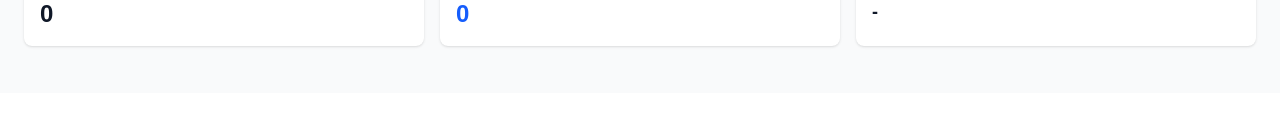
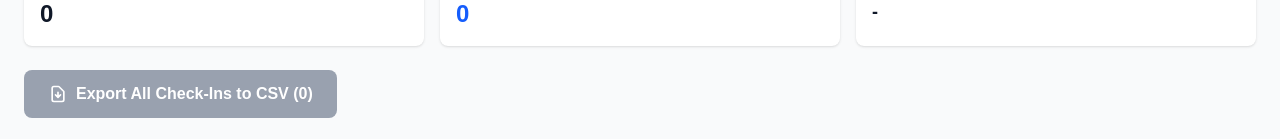
Before and after one commit to Nadir-Urbina/dap-wf-session-registration, a Next.js app: page /checkin in a window 1280 px wide. Shown: the part 707-846 px from the top of the page. Before the commit the page ends 800 px from the top, so only its background shows below. Built offline with nearby package versions, Linux system fonts and the light colour scheme; no server answers; the database is empty.

Commit message:
added full list of checked in data, plus the export to csv functionality

```diff
--- a/src/app/checkin/page.tsx
+++ b/src/app/checkin/page.tsx
@@ -22,6 +22,7 @@ export default function CheckInPage() {
   const [searching, setSearching] = useState(false);
   const [error, setError] = useState('');
   const [success, setSuccess] = useState('');
+  const [allCheckIns, setAllCheckIns] = useState<CheckIn[]>([]);
   const [recentCheckIns, setRecentCheckIns] = useState<CheckIn[]>([]);
 
   useEffect(() => {
@@ -33,10 +34,13 @@ export default function CheckInPage() {
       const response = await fetch('/api/checkins');
       if (response.ok) {
         const checkIns = await response.json();
-        // Sort by check-in time (most recent first) and take top 10
+        // Sort by check-in time (most recent first)
         const sorted = checkIns.sort((a: CheckIn, b: CheckIn) =>
           new Date(b.checkInTime).getTime() - new Date(a.checkInTime).getTime()
         );
+        // Store all check-ins for statistics and export
+        setAllCheckIns(sorted);
+        // Keep only top 10 for display
         setRecentCheckIns(sorted.slice(0, 10));
       }
     } catch (error) {
@@ -263,6 +267,56 @@ export default function CheckInPage() {
       minute: '2-digit',
       hour12: true
     });
+  };
+
+  const exportToCSV = () => {
+    if (allCheckIns.length === 0) {
+      alert('No check-ins to export');
+      return;
+    }
+
+    // Create CSV content
+    const headers = ['Employee Name', 'Check-In Time', 'Food Tickets', 'Notes'];
+    const rows = allCheckIns.map(checkIn => [
+      checkIn.employeeName,
+      new Date(checkIn.checkInTime).toLocaleString('en-US', {
+        year: 'numeric',
+        month: '2-digit',
+        day: '2-digit',
+        hour: '2-digit',
+        minute: '2-digit',
+        second: '2-digit',
+        hour12: false
+      }),
+      checkIn.foodTickets.toString(),
+      checkIn.notes || ''
+    ]);
+
+    // Escape CSV values (handle commas and quotes)
+    const escapeCSV = (value: string) => {
+      if (value.includes(',') || value.includes('"') || value.includes('\n')) {
+        return `"${value.replace(/"/g, '""')}"`;
+      }
+      return value;
+    };
+
+    const csvContent = [
+      headers.join(','),
+      ...rows.map(row => row.map(escapeCSV).join(','))
+    ].join('\n');
+
+    // Create and download file
+    const blob = new Blob([csvContent], { type: 'text/csv;charset=utf-8;' });
+    const link = document.createElement('a');
+    const url = URL.createObjectURL(blob);
+
+    const timestamp = new Date().toISOString().split('T')[0];
+    link.setAttribute('href', url);
+    link.setAttribute('download', `check-ins-${timestamp}.csv`);
+    link.style.visibility = 'hidden';
+    document.body.appendChild(link);
+    link.click();
+    document.body.removeChild(link);
   };
 
   return (
@@ -497,22 +551,36 @@ export default function CheckInPage() {
         <div className="mt-6 grid grid-cols-1 md:grid-cols-3 gap-4">
           <div className="bg-white rounded-lg shadow p-4">
             <div className="text-sm text-gray-600">Total Check-Ins</div>
-            <div className="text-2xl font-bold text-gray-900">{recentCheckIns.length}</div>
+            <div className="text-2xl font-bold text-gray-900">{allCheckIns.length}</div>
           </div>
           <div className="bg-white rounded-lg shadow p-4">
             <div className="text-sm text-gray-600">Total Food Tickets</div>
             <div className="text-2xl font-bold text-blue-600">
-              {recentCheckIns.reduce((sum, checkIn) => sum + checkIn.foodTickets, 0)}
+              {allCheckIns.reduce((sum, checkIn) => sum + checkIn.foodTickets, 0)}
             </div>
           </div>
           <div className="bg-white rounded-lg shadow p-4">
             <div className="text-sm text-gray-600">Latest Check-In</div>
             <div className="text-lg font-bold text-gray-900">
-              {recentCheckIns.length > 0
-                ? formatDateTime(recentCheckIns[0].checkInTime)
+              {allCheckIns.length > 0
+                ? formatDateTime(allCheckIns[0].checkInTime)
                 : '-'}
             </div>
           </div>
+        </div>
+
+        {/* Export Button */}
+        <div className="mt-6">
+          <button
+            onClick={exportToCSV}
+            disabled={allCheckIns.length === 0}
+            className="px-6 py-3 bg-green-600 text-white font-semibold rounded-lg hover:bg-green-700 disabled:bg-gray-400 disabled:cursor-not-allowed transition-colors flex items-center gap-2"
+          >
+            <svg className="w-5 h-5" fill="none" stroke="currentColor" viewBox="0 0 24 24">
+              <path strokeLinecap="round" strokeLinejoin="round" strokeWidth={2} d="M12 10v6m0 0l-3-3m3 3l3-3m2 8H7a2 2 0 01-2-2V5a2 2 0 012-2h5.586a1 1 0 01.707.293l5.414 5.414a1 1 0 01.293.707V19a2 2 0 01-2 2z" />
+            </svg>
+            Export All Check-Ins to CSV ({allCheckIns.length})
+          </button>
         </div>
       </div>
     </div>
```
